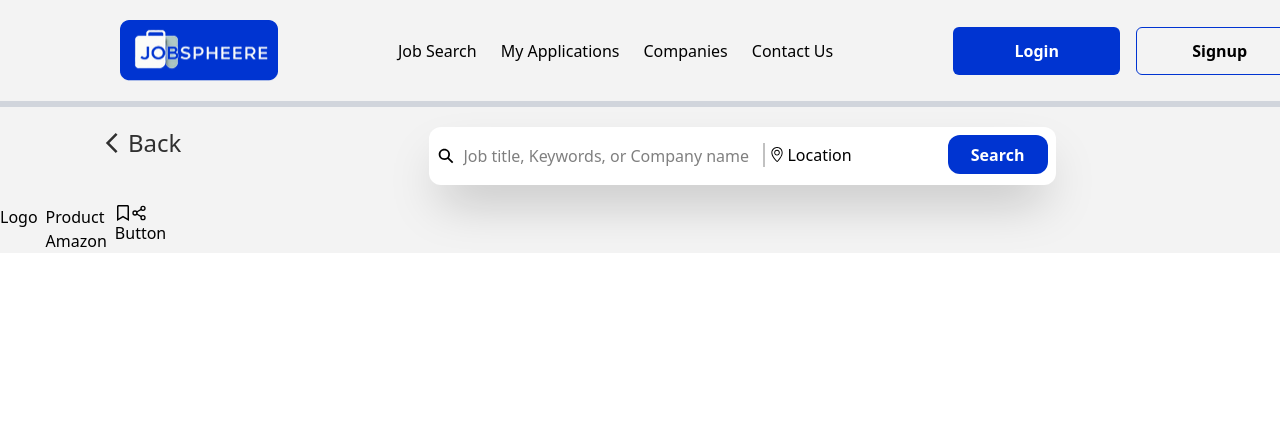
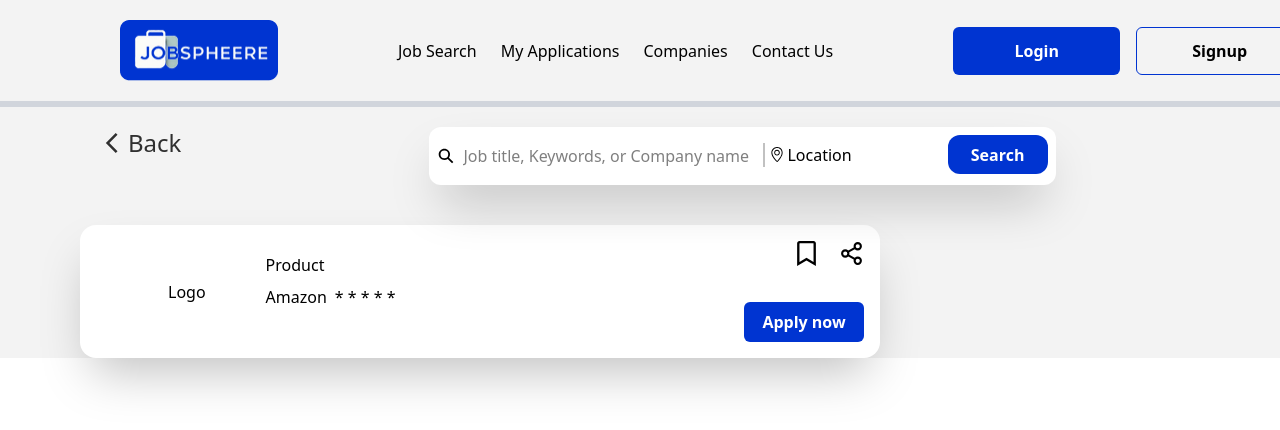
Before and after one commit to Moh-Sad/CSEC-ASTU-Full-Stack-BootCamp, a React (Vite) app in the folder React/Job Sphere/: page /details in a window 1280 px wide. Shown: the top 430 px of the page. Built offline with nearby package versions, Linux system fonts and the light colour scheme.

Commit message:
Enhance Details component layout with improved styling and functionality; adjust Main component to modify posts per page and update job card dimensions

```diff
--- a/React/Job Sphere/src/components/Details.jsx
+++ b/React/Job Sphere/src/components/Details.jsx
@@ -11,6 +11,7 @@
   return (
     <>
       <Navbar />
+
       <section>
         <div className="flex gap-62 p-5">
           {/* Back Bar */}
@@ -42,20 +43,28 @@
       </section>
 
       <section>
-        <div className="flex">
-          <div>
-            <div className="flex gap-2">
-              <div>Logo</div>
-              <div className="flex flex-col">
+        {/* Description */}
+        <div>
+          <div className=" ml-20 mt-5 flex bg-[#FFFFFF] rounded-2xl w-200 shadow-2xl dark:shadow-xl dark:shadow-black/50">
+            <div className="ml-20 flex p-2 gap-10 w-full">
+              <div className="flex items-center">Logo</div>
+              <div className="flex flex-col w-full p-5 gap-2">
                 <h1>Product</h1>
-                <p>Amazon</p>
+                <div className="flex gap-2">
+                  <p>Amazon</p>
+                  <p className="flex"> * * * * *</p>
+                </div>
               </div>
-              <div className="flex flex-col">
-                <div className="flex">
-                  <FaRegBookmark />
-                  <FiShare2 />
+              <div className="flex flex-col gap-5 items-end w-full">
+                <div className="flex gap-5 p-2">
+                  <FaRegBookmark size={25} />
+                  <FiShare2 size={25} />
                 </div>
-                <div>Button</div>
+                <div className="font-[600] p-2">
+                  <button className="cursor-pointer bg-[#0034D1] w-30 h-10 text-white px-4 py-2 rounded-md">
+                    <p>Apply now</p>
+                  </button>
+                </div>
               </div>
             </div>
           </div>
--- a/React/Job Sphere/src/components/Main.jsx
+++ b/React/Job Sphere/src/components/Main.jsx
@@ -11,7 +11,7 @@
 const Main = () => {
   const [jobs, setJobs] = useState([]);
   const [currentPage, setCurrentPage] = useState(1);
-  const [postsPerPage] = useState(4);
+  const [postsPerPage] = useState(3);
   const [savedJobs, setSavedJobs] = useState([]);
   const [filters, setFilters] = useState({
     datePosted: "",
@@ -320,7 +320,7 @@
               {currentPosts.map((job) => (
                 <div
                   key={job.id}
-                  className="flex sticky rounded-2xl bg-[#FFFFFF] border-gray-300 border-1 w-full h-full shadow-2xl dark:shadow-xl dark:shadow-black/50 text-[#2F2F2F] p-1"
+                  className="flex sticky rounded-2xl bg-[#FFFFFF] border-gray-300 border-1 w-full h-47 shadow-2xl dark:shadow-xl dark:shadow-black/50 text-[#2F2F2F] p-1"
                 >
                   <div className="flex h-full">
                     <div className="flex w-13 h-13 m-3">
@@ -331,7 +331,7 @@
                       />
                     </div>
                   </div>
-                  <div className="flex flex-col w-full py-1 mt-0.5 gap-2 cursor-pointer">
+                  <div className="flex flex-col w-full h-45 py-1 mt-0.5 gap-2 cursor-pointer">
                     <h1 className="font-[600] text-3xl ">{job.title}</h1>
                     <h2 className="font-[400] text-[20px]">{job.company}</h2>
                     <div className="flex gap-2 text-[15px] font-[350]">
```
